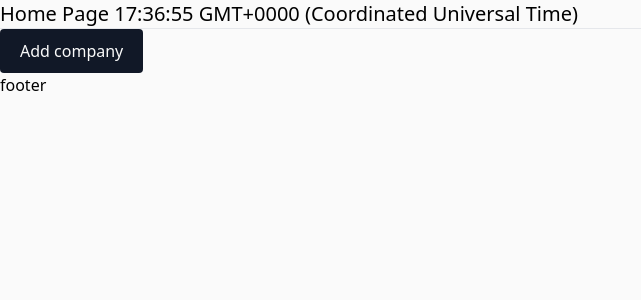
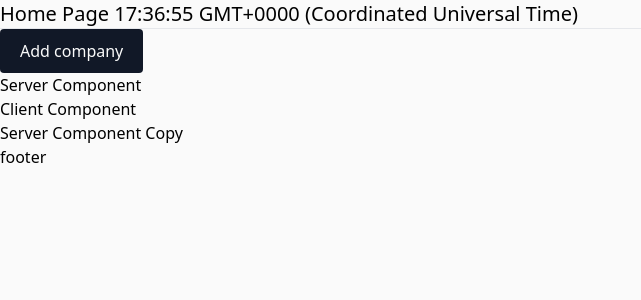
Before and after one commit to gudzsv/crm, a Next.js app: page / in a window 1280 px wide. Shown: the top 300 px of the page, without its empty margins (0-641 px from the left). Built offline with nearby package versions, Linux system fonts and the light colour scheme.

Commit message:
check nested server and client component

```diff
--- /dev/null
+++ b/src/app/components/client-component.tsx
@@ -0,0 +1,21 @@
+'use client';
+
+import React from 'react';
+import ServerComponentCopy from '@/app/components/server-component-copy';
+
+export interface ClientComponentProps {
+  children: React.ReactNode;
+}
+
+const ClientComponent = ({ children }: ClientComponentProps) => {
+  console.log('Client Component');
+  return (
+    <div>
+      <span>Client Component</span>
+      <ServerComponentCopy />
+      {children}
+    </div>
+  );
+};
+
+export default ClientComponent;
--- /dev/null
+++ b/src/app/components/server-component-copy.tsx
@@ -0,0 +1,17 @@
+import React from 'react';
+
+export interface ServerComponentCopyProps {
+  children: React.ReactNode;
+}
+
+const ServerComponentCopy = ({ children }: ServerComponentCopyProps) => {
+  console.log('Server Component Copy');
+  return (
+    <div>
+      <span>Server Component Copy</span>
+      {children}
+    </div>
+  );
+};
+
+export default ServerComponentCopy;
--- /dev/null
+++ b/src/app/components/server-component.tsx
@@ -0,0 +1,17 @@
+import React from 'react';
+
+export interface ServerComponentProps {
+  children: React.ReactNode;
+}
+
+const ServerComponent = ({ children }: ServerComponentProps) => {
+  console.log('Server Component');
+  return (
+    <div>
+      <span>Server Component</span>
+      {children}
+    </div>
+  );
+};
+
+export default ServerComponent;
--- /dev/null
+++ b/src/app/dashboard/page.tsx
@@ -0,0 +1,7 @@
+import React from 'react';
+
+const Page = () => {
+  return <h1 className="text=xl">Dashboard Page</h1>;
+};
+
+export default Page;
--- a/src/app/page.tsx
+++ b/src/app/page.tsx
@@ -1,6 +1,8 @@
 import React from 'react';
 
 import AddCompanyButton from '@/app/components/add-company-button';
+import ServerComponent from '@/app/components/server-component';
+import ClientComponent from '@/app/components/client-component';
 
 export default function Home() {
   return (
@@ -11,6 +13,8 @@ export default function Home() {
         <hr />
 
         <AddCompanyButton />
+        <ServerComponent />
+        <ClientComponent />
       </main>
       <footer>
         <p>footer</p>
```
